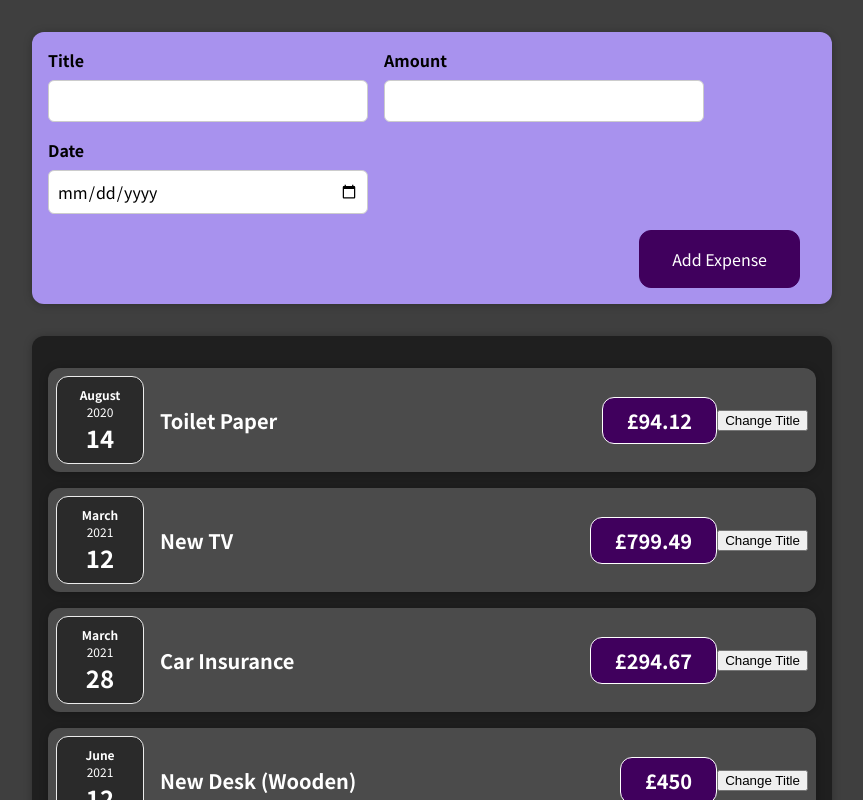
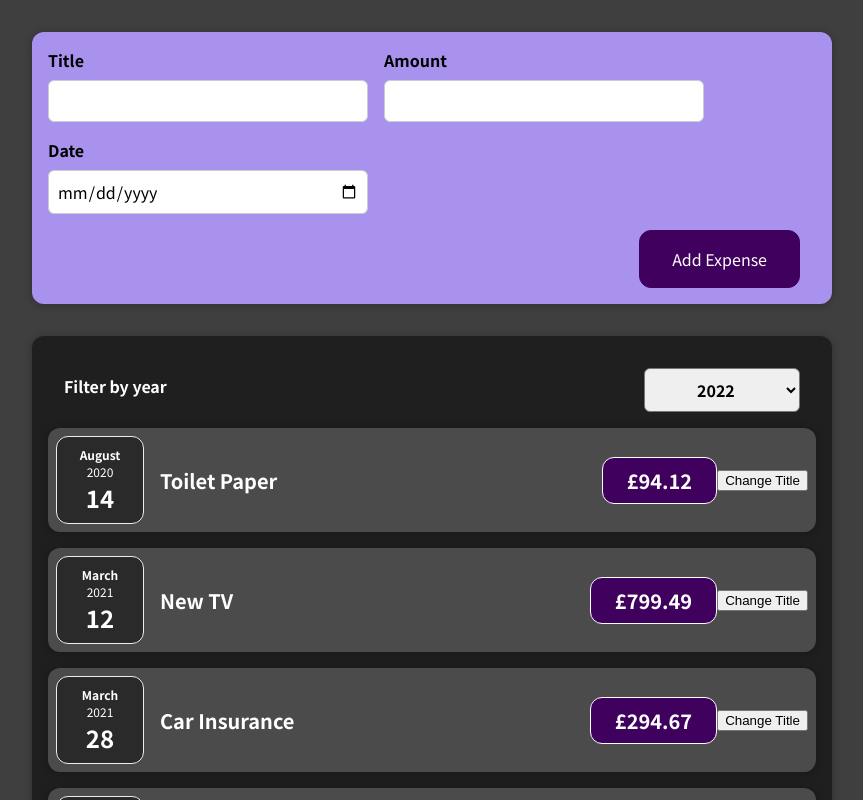
Before and after one commit to jbritttt/React-Expense-Tracker, a React (Create React App) app: page / in a window 1280 px wide. Shown: the top 800 px of the page, without its empty margins (208-1071 px from the left). Built offline with nearby package versions, Linux system fonts and the light colour scheme.

Commit message:
Expense filter component added

```diff
--- /dev/null
+++ b/src/components/Expenses/ExpenseFilter.css
@@ -0,0 +1,24 @@
+.expenses-filter {
+    color: white;
+    padding: 0 1rem;
+  }
+
+  .expenses-filter__control {
+    display: flex;
+    width: 100%;
+    align-items: center;
+    justify-content: space-between;
+    margin: 1rem 0;
+  }
+
+  .expenses-filter label {
+    font-weight: bold;
+    margin-bottom: 0.5rem;
+  }
+
+  .expenses-filter select {
+    font: inherit;
+    padding: 0.5rem 3rem;
+    font-weight: bold;
+    border-radius: 6px;
+  }
--- a/src/components/Expenses/ExpenseFilter.js
+++ b/src/components/Expenses/ExpenseFilter.js
@@ -1,13 +1,19 @@
 import React from 'react';
 
-import './ExpensesFilter.css';
+import './ExpenseFilter.css';
 
-const ExpensesFilter = () => {
+const ExpensesFilter = (props) => {
+
+    function dropdownChangeHandler(e){
+
+props.onChangeFilter(e.target.value)
+    }
+
   return (
     <div className='expenses-filter'>
       <div className='expenses-filter__control'>
         <label>Filter by year</label>
-        <select>
+        <select onChange={dropdownChangeHandler}>
           <option value='2022'>2022</option>
           <option value='2021'>2021</option>
           <option value='2020'>2020</option>
--- a/src/components/Expenses/Expenses.js
+++ b/src/components/Expenses/Expenses.js
@@ -1,12 +1,26 @@
+import {useState} from 'react'
+
 import './Expenses.css'
 import ExpenseItem from './ExpenseItem';
 import Card from '../UI/Card';
+import ExpenseFilter from './ExpenseFilter'
+
 function Expenses(props){
+  const [filteredYear, setFilteredYear] = useState('2020')
+
+  const filterChangeHandler = selectedYear => {
+
+setFilteredYear(selectedYear)
+
+  }
 
 
     return (
+<div>
+
+
         <Card className="expenses">
-
+        <ExpenseFilter onChangeFilter={filterChangeHandler}/>
           <ExpenseItem
             title={props.items[0].title}
             amount={props.items[0].amount}
@@ -28,6 +42,7 @@ function Expenses(props){
             date={props.items[3].date}
           />
         </Card>
+        </div>
       );
 
 
```
